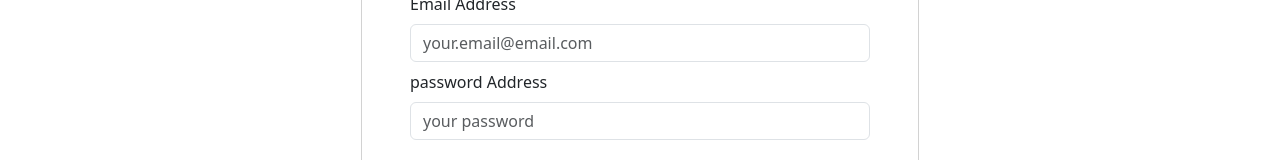
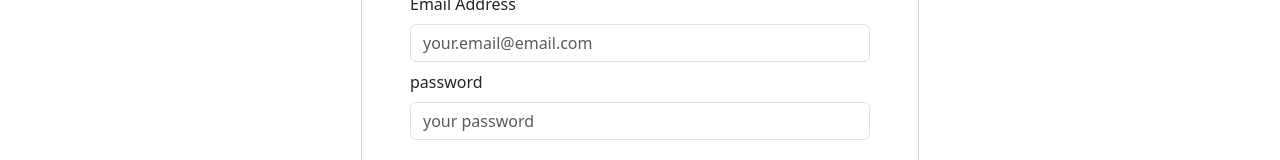
Before and after one commit to KaiIemsawat/mern-auth-redux, a React (Vite) app in the folder frontend/: page /login in a window 1280 px wide. Shown: the part 225-385 px from the top of the page. Built offline with nearby package versions, Linux system fonts and the light colour scheme.

Commit message:
fixed typos

```diff
--- a/frontend/src/screens/LoginScreen.jsx
+++ b/frontend/src/screens/LoginScreen.jsx
@@ -63,7 +63,7 @@ const LoginScreen = () => {
                 </Form.Group>
 
                 <Form.Group className="my-2" controlId="password">
-                    <Form.Label>password Address</Form.Label>
+                    <Form.Label>password</Form.Label>
                     <Form.Control
                         type="password"
                         placeholder="your password"
```
Also changed, not shown: 1 other file (tests, documents, lock files or other folders).
